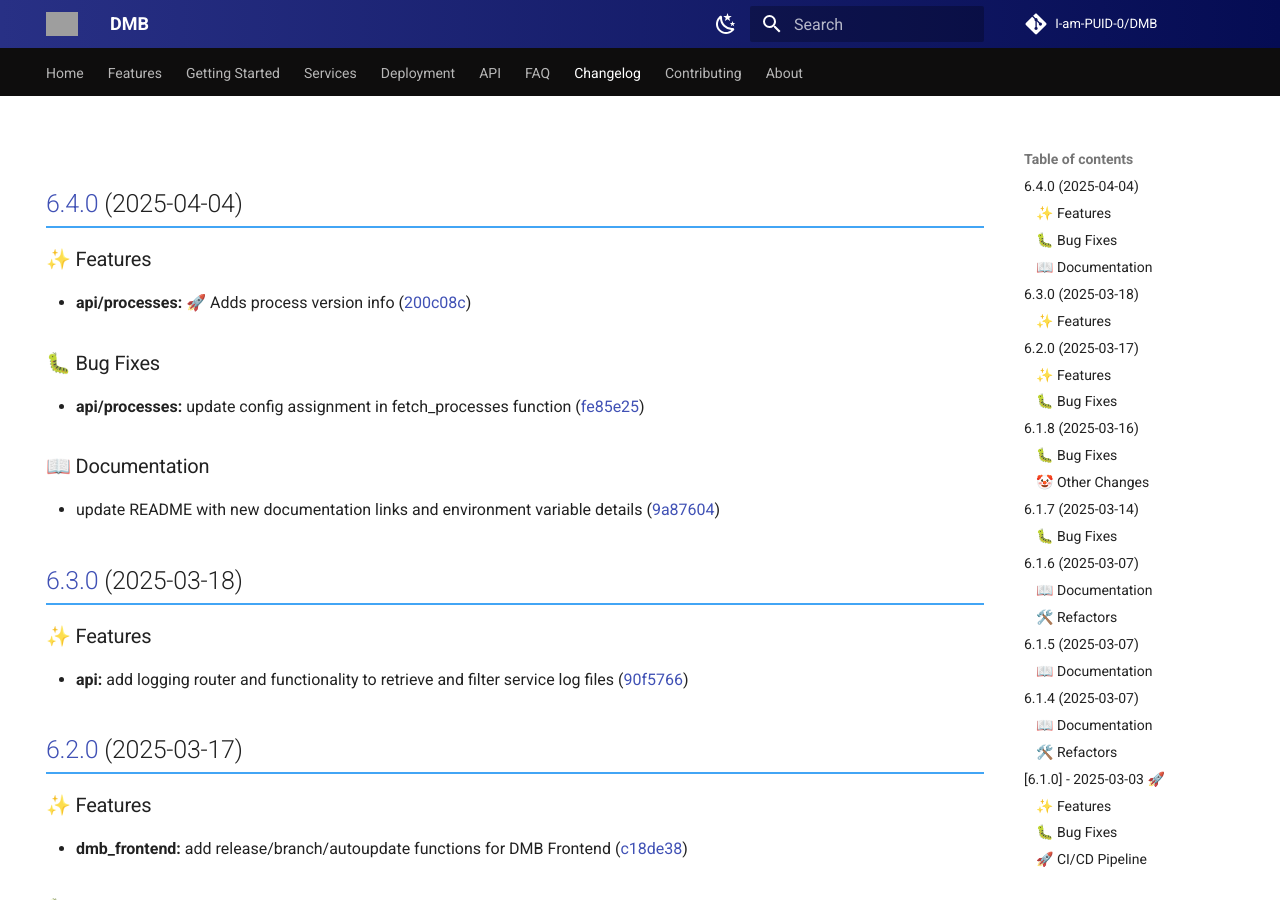
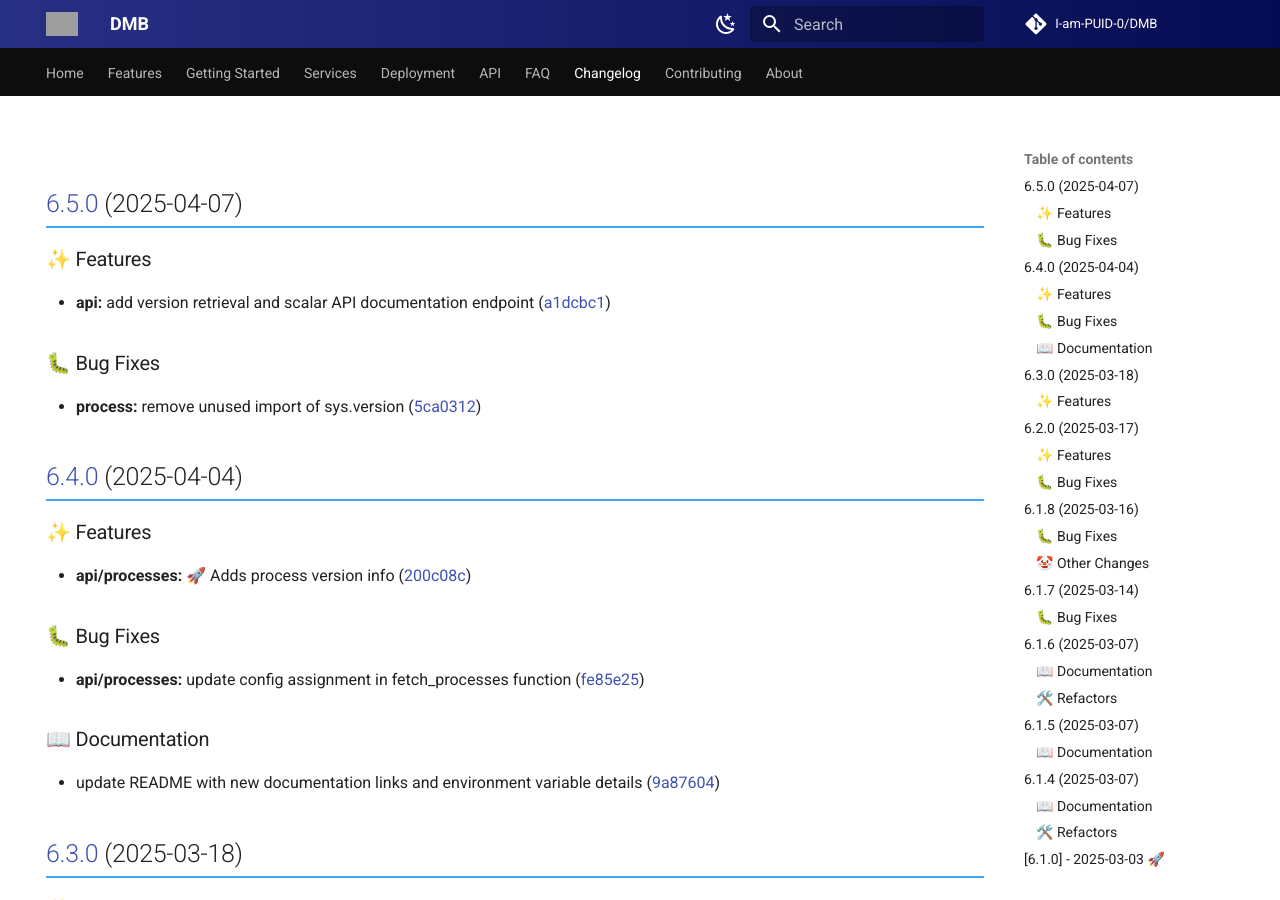
Before and after one commit to I-am-PUID-0/DMB_Docs, an MkDocs documentation site: the page built from docs/changelog.md, in a window 1280 px wide and 900 px high. Built offline with MkDocs 1.6.1 and Material for MkDocs 9.7.7, drawn with Linux system fonts in a browser that asks for light colours; comment, search, counter and statistics services are not loaded; grey boxes are pictures that could not be loaded.

Commit message:
Update Changelog

```diff
--- a/docs/changelog.md
+++ b/docs/changelog.md
@@ -4,6 +4,18 @@ hide:
 ---
 
 # Changelog
+
+## [6.5.0](https://github.com/I-am-PUID-0/DMB/compare/6.4.0...6.5.0) (2025-04-07)
+
+
+### ✨ Features
+
+* **api:** add version retrieval and scalar API documentation endpoint ([a1dcbc1](https://github.com/I-am-PUID-0/DMB/commit/a1dcbc13516e2e0b99177576b5831512d3c98bf7))
+
+
+### 🐛 Bug Fixes
+
+* **process:** remove unused import of sys.version ([5ca0312](https://github.com/I-am-PUID-0/DMB/commit/5ca0312db593f4f32e04e8e5f1ac516d9167750e))
 
 ## [6.4.0](https://github.com/I-am-PUID-0/DMB/compare/6.3.0...6.4.0) (2025-04-04)
 
```
